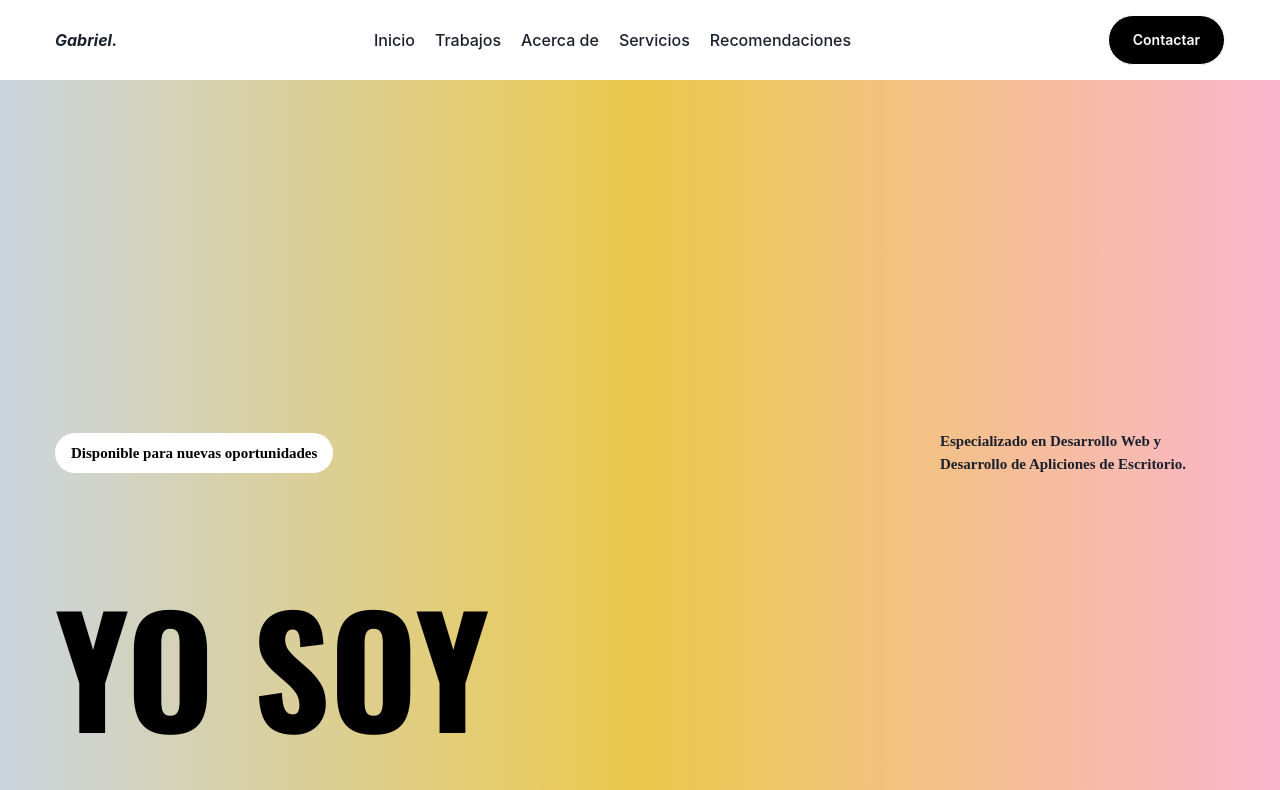
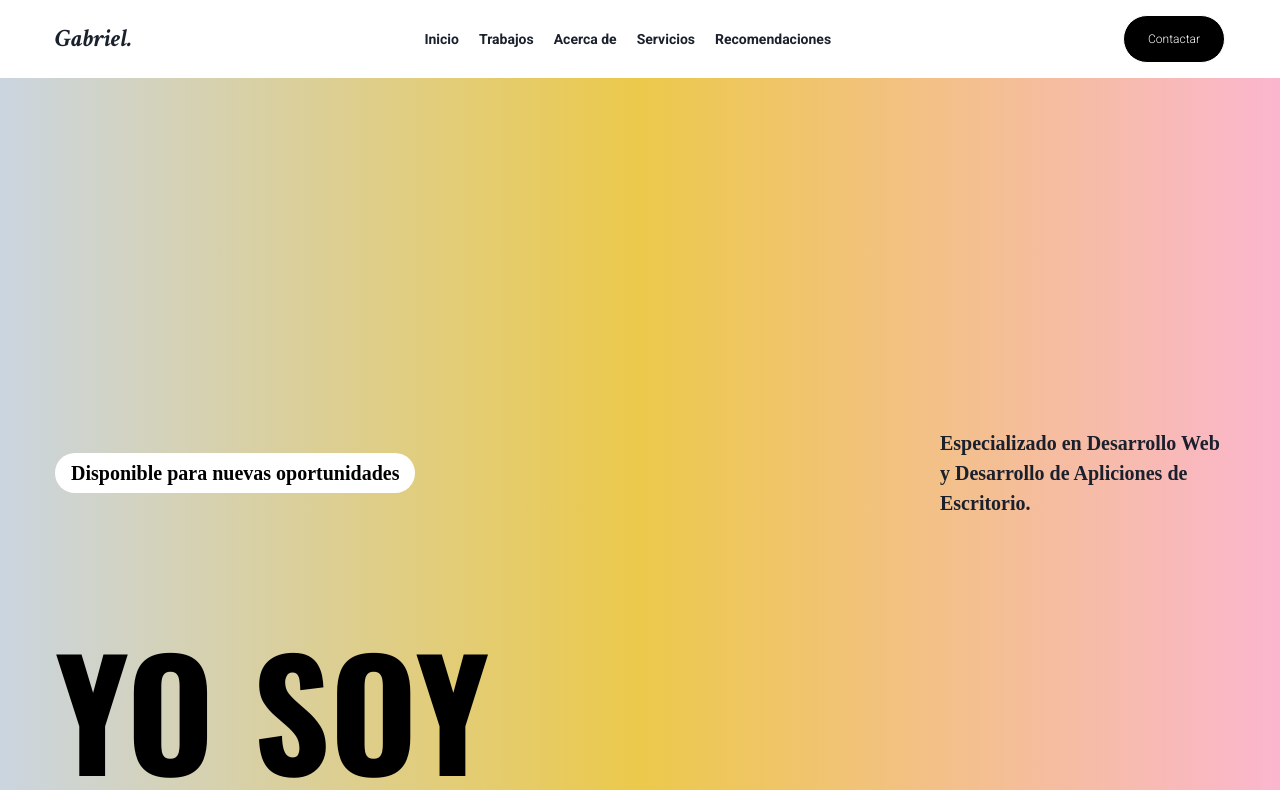
Before and after one commit to GabrielMartinez26092005/portfolio-personal-react, a React (Vite) app: page / in a window 1280 px wide. Shown: the top 790 px of the page. Built offline with nearby package versions, Linux system fonts and the light colour scheme.

Commit message:
Modificaciones de tipografia en el header, tambien responsive realizado hasta aproximadamente 600px.

```diff
--- a/index.html
+++ b/index.html
@@ -10,5 +10,7 @@
     <div id="root"></div>
     <script type="module" src="/src/main.jsx"></script>
     <link href="https://fonts.googleapis.com/css2?family=Oswald:wght@200..700&family=Rubik:ital,wght@0,300..900;1,300..900&display=swap" rel="stylesheet">
+    <link href="https://fonts.googleapis.com/css2?family=Oswald:wght@200..700&family=Roboto:ital,wght@0,100;0,300;0,400;0,500;0,700;0,900;1,100;1,300;1,400;1,500;1,700;1,900&display=swap" rel="stylesheet">
+    <link href="https://fonts.googleapis.com/css2?family=Crimson+Text:ital,wght@0,400;0,600;0,700;1,400;1,600;1,700&family=Oswald:wght@200..700&family=Roboto:ital,wght@0,100;0,300;0,400;0,500;0,700;0,900;1,100;1,300;1,400;1,500;1,700;1,900&display=swap" rel="stylesheet">
   </body>
 </html>
--- a/src/Components/Header/header.jsx
+++ b/src/Components/Header/header.jsx
@@ -6,10 +6,22 @@ let Header = () => {
 
     return (
     <Flex align="center" justify="space-between" pt={'15px'} pb={'15px'}>
-        <Heading pl={55} fontStyle={'italic'} fontWeight={'bold'} size={'1xl'}>
+        <Heading
+        pl={55}
+        fontStyle={'italic'}
+        fontWeight={'bold'}
+        size={'1xl'}
+        fontSize={{base: '15px', md: '25px', '2xl': '35px'}}
+        fontFamily={'Crimson Text'}>
+
             Gabriel.
         </Heading>
-        <Stack direction={"row"} spacing='20px' fontWeight={'500'}>
+        <Stack
+        direction={"row"}
+        spacing='20px'
+        fontWeight={'bold'}
+        fontFamily={'Roboto'}
+        fontSize={{base: '10px', md: '14px', '2xl': '16px'}} >
             <Link>Inicio</Link>
             <Link>Trabajos</Link>
             <Link>Acerca de</Link>
@@ -17,7 +29,12 @@ let Header = () => {
             <Link>Recomendaciones</Link>
         </Stack>
         <Box pr={55}>
-            <Button variant={'black_button'} >
+            <Button
+            fontFamily={'Roboto'}
+            fontWeight={'light'}
+            variant={'black_button'}
+            fontSize={{base: '8px', sm: '10px', md: '12px', '2xl': '14px'}}
+            size={{base: 'xs', md: 'sm', lg: 'md', xl: 'lg'}}>
                 Contactar
             </Button>
         </Box>
--- a/src/Components/Hero/hero.jsx
+++ b/src/Components/Hero/hero.jsx
@@ -9,17 +9,17 @@ let Hero = () => {
             <Flex justify={'space-between'} align={'center'} pt={'350px'}>
                 <Box w={'50%'}>
                     <Button
-                    fontSize={{base: '10px', md: '15px', '2xl': '18px'}}
                     variant={'white_button'}
                     fontFamily={'Owslad'}
                     fontWeight={'semibold'}
+                    fontSize={{base: '10px', md: '15px', xl: '20px'}}
                     size={{base: 'xs', md: 'md', '2xl': 'lg'}}>
                         Disponible para nuevas oportunidades
                     </Button>
                 </Box>
                 <Text
-                fontSize={{base: '10px', md: '15px', '2xl': '18px'}}
-                pl={{base: '30px', md: '100px', lg: '200px', xl: '300px', '2xl': '420'}}
+                fontSize={{base: '10px', md: '15px', xl: '20px'}}
+                pl={{ base: '30px', sm:'90px', md: '140px', lg: '200px', xl: '300px', '2xl': '420'}}
                 w={'50%'}
                 fontFamily={'Owslad'}
                 fontWeight={'semibold'}>
@@ -47,7 +47,7 @@ let Hero = () => {
                 </Stack>
 
                 <Stack
-                pl={{ base: '30px', md: '100px', lg: '200px', xl: '300px', '2xl': '420'}}
+                pl={{ base: '30px', sm:'90px', md: '140px', lg: '200px', xl: '300px', '2xl': '420'}}
                 w={'50%'}>
                     <Heading
                     fontSize={{md: '30px', lg: '35px', xl: '40px'}}
--- a/src/index.css
+++ b/src/index.css
@@ -1,4 +1,16 @@
 .oswald-hero {
-    font-family: "Oswald", sans-serif;
-    font-optical-sizing: auto;
-  }
+  font-family: "Oswald", sans-serif;
+  font-optical-sizing: auto;
+}
+
+.roboto-regular {
+  font-family: "Roboto", sans-serif;
+  font-weight: 400;
+  font-style: normal;
+}
+
+.crimson-text-regular-italic {
+  font-family: "Crimson Text", serif;
+  font-weight: 400;
+  font-style: italic;
+}
--- a/src/main.jsx
+++ b/src/main.jsx
@@ -21,7 +21,7 @@ const Button = {
       color:'white',
       fontSize:'14',
       border: '1px solid',
-      p:'6',
+      p:'6px',
       _hover: {
         bg: 'white',
         color: 'black',
```
